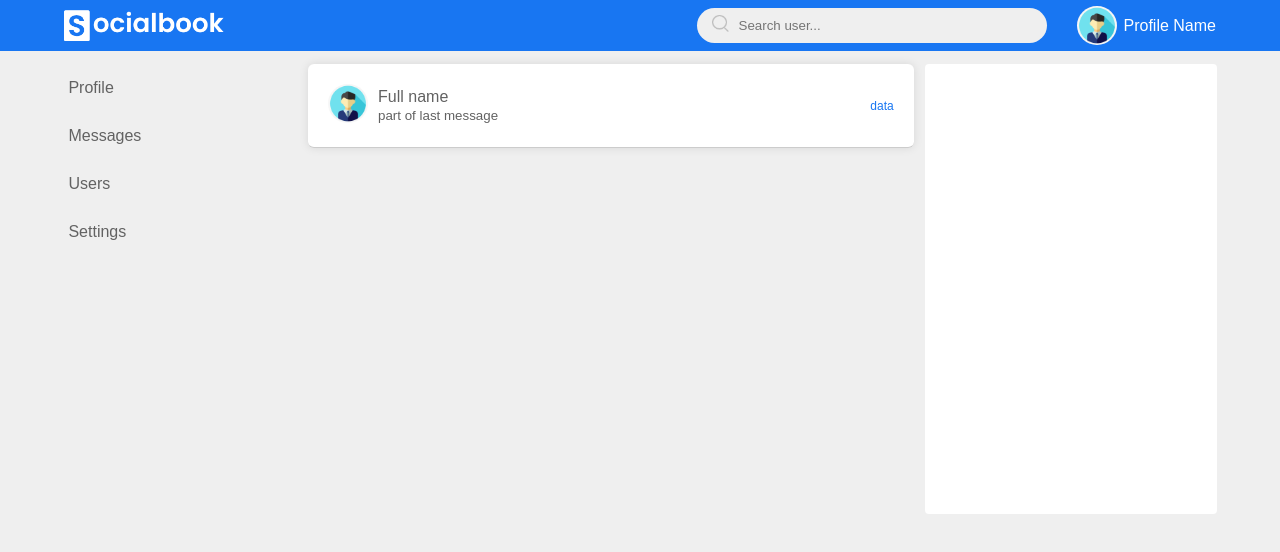
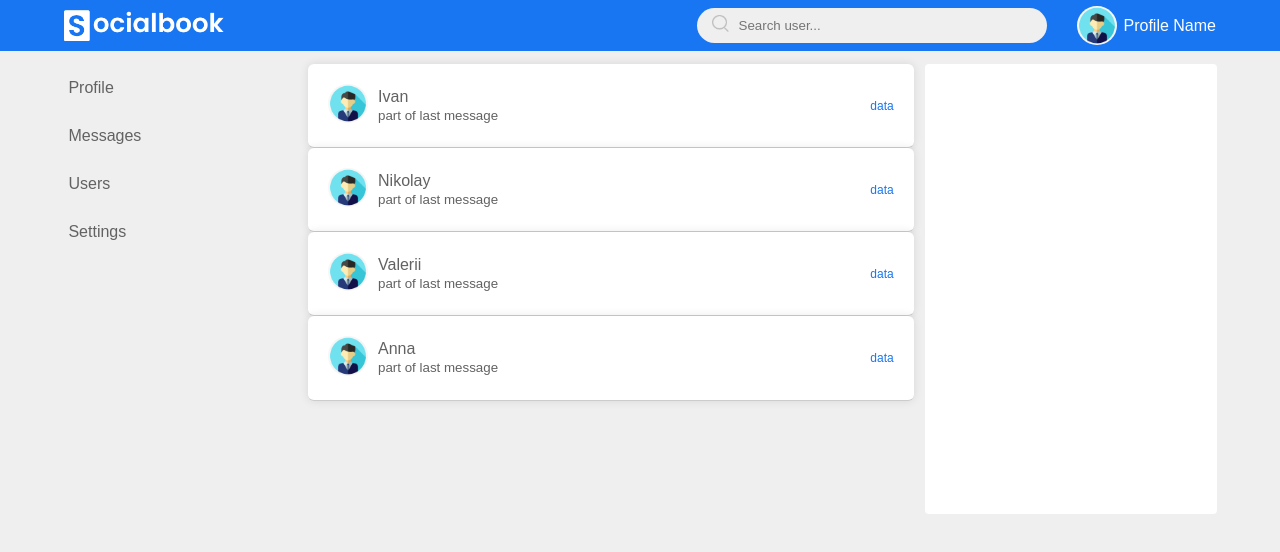
Before and after one commit to Talman95/PetProjectReactJS, a React (Create React App) app in the folder social-network/: page /messages in a window 1280 px wide. Shown: the top 552 px of the page. Built offline with nearby package versions, Linux system fonts and the light colour scheme; the HTML template or start-up script is replaced by a standard one.

Commit message:
allocated messagesItem and create data for messages

```diff
--- a/social-network/src/components/Header/Header.jsx
+++ b/social-network/src/components/Header/Header.jsx
@@ -7,19 +7,19 @@ const Header = (props) => {
     return (
         <div className={classes.header}>
             <div className={classes.header_left}>
-                <img src={logo} className={classes.logo} />
+                <img src={logo} alt="user photo" className={classes.logo} />
             </div>
 
             <div className={classes.header_right}>
                 <div className={classes.search_box}>
                     <a className={classes.search_button}>
-                        <img src={searchButton} />
+                        <img src={searchButton} alt="search button"/>
                     </a>
                     <input type="text" placeholder="Search user..." />
                 </div>
                 <div className={classes.header_user_icon}>
                     <a href="">
-                        <img src={userLogo} />
+                        <img src={userLogo} alt=""/>
                         <p>Profile Name</p>
                     </a>
                 </div>
--- a/social-network/src/components/Nav/Nav.jsx
+++ b/social-network/src/components/Nav/Nav.jsx
@@ -7,8 +7,8 @@ const Nav = (props) => {
             <div className={classes.links}>
                 <NavLink to="/" className={classes.item}>Profile</NavLink>
                 <NavLink to="/messages" className={classes.item}>Messages</NavLink>
-                <a className={classes.item}>Users</a>
-                <a className={classes.item}>Settings</a>
+                <a href="" className={classes.item}>Users</a>
+                <a href="" className={classes.item}>Settings</a>
             </div>
 
         </div>
--- a/social-network/src/components/Profile/Profile.jsx
+++ b/social-network/src/components/Profile/Profile.jsx
@@ -8,7 +8,7 @@ const Profile = (props) => {
         <div>
             <div className={classes.write_post_container}>
                 <div className={classes.user_profile}>
-                    <img src={userLogo} />
+                    <img src={userLogo} alt=""/>
                     <div>
                         <p>Full Name</p>
                         <small>status</small>
--- a/social-network/src/components/Profile/Profile.module.css
+++ b/social-network/src/components/Profile/Profile.module.css
@@ -39,5 +39,5 @@
     display: flex;
     margin-top: 10px;
     margin-right: 10px;
-    justify-content: end;
+    justify-content: flex-end;
 }
--- a/social-network/src/components/Profile/posts/MyPosts.jsx
+++ b/social-network/src/components/Profile/posts/MyPosts.jsx
@@ -7,7 +7,7 @@ const MyPosts = (props) => {
     return (
         <div className={classes.post_container}>
                 <div className={classes.user_profile}>
-                    <img src={userLogo} />
+                    <img src={userLogo} alt="" />
                     <div>
                         <p>Full Name</p>
                         <span>time</span>
@@ -18,8 +18,8 @@ const MyPosts = (props) => {
 
                 <div className={classes.post_row}>
                     <div className={classes.activity_icons}>
-                        <div><img src={like} />2</div>
-                        <div><img src={comments} />2</div>
+                        <div><img src={like} alt="like" />2</div>
+                        <div><img src={comments} alt="comments" />2</div>
                     </div>
                 </div>
             </div>
--- a/social-network/src/components/messages/Messages.jsx
+++ b/social-network/src/components/messages/Messages.jsx
@@ -1,25 +1,18 @@
-import { NavLink } from 'react-router-dom';
-import classes from './Messages.module.css';
-import userLogo from './../../assets/images/user.png';
+import MessagesItem from './messagesItem/MessagesItem';
+
 
 const Messages = (props) => {
+    const messagesData = [
+        { id: 0, name: 'Ivan', message: 'Hi, friend' },
+        { id: 1, name: 'Nikolay', message: 'Hi, friend' },
+        { id: 2, name: 'Valerii', message: 'Hi, friend' },
+        { id: 3, name: 'Anna', message: 'Hi, friend' }
+    ]
+
     return (
-        <>
-            <NavLink to={"/messages/" + 1}>
-                <div className={classes.dialog}>
-                    <div className={classes.dialog_container}>
-                        <div className={classes.image_person}>
-                            <img src={userLogo} />
-                        </div>
-                        <div className={classes.info_message}>
-                            <p>Full name</p>
-                            <small>part of last message</small>
-                        </div>
-                    </div>
-                    <div className={classes.date_message}>data</div>
-                </div>
-            </NavLink>
-        </>
+        <div>
+            {messagesData.map(mes => <MessagesItem key={mes.id} id={mes.id} name={mes.name} message={mes.message} />)}
+        </div>
     )
 }
 
--- a/social-network/src/components/messages/chatBox/ChatBox.jsx
+++ b/social-network/src/components/messages/chatBox/ChatBox.jsx
@@ -7,7 +7,7 @@ const ChatBox = (props) => {
             <div className={classes.header}>
                 <div class={classes.button_back}>
                     <NavLink to="/messages" class={classes.button_back}>
-                        <img src="" />
+                        <img src="" alt=""/>
                         Back
                     </NavLink>
                 </div>
@@ -16,14 +16,14 @@ const ChatBox = (props) => {
                     <span class={classes.time}>15 minutes ago...</span>
                 </div>
                 <a href=''>
-                    <img src="" />
+                    <img src="" alt =""/>
                 </a>
             </div>
 
             <div className={classes.chatlogs}>
                 <div className={classes.chat}>
                     <div className={classes.user_photo}>
-                        <img src="" />
+                        <img src="" alt="" />
                     </div>
                     <p className={classes.chat_message}>
                         messages
--- /dev/null
+++ b/social-network/src/components/messages/messagesItem/MessagesItem.jsx
@@ -0,0 +1,28 @@
+import { NavLink } from 'react-router-dom';
+import classes from './MessagesItem.module.css';
+
+import userLogo from './../../../assets/images/user.png';
+
+const MessagesItem = (props) => {
+
+    let path = '/messages/' + props.id;
+
+    return (
+        <NavLink to={path}>
+            <div className={classes.dialog}>
+                <div className={classes.dialog_container}>
+                    <div className={classes.image_person}>
+                        <img src={userLogo} alt="" />
+                    </div>
+                    <div className={classes.info_message}>
+                        <p>{props.name}</p>
+                        <small>part of last message</small>
+                    </div>
+                </div>
+                <div className={classes.date_message}>data</div>
+            </div>
+        </NavLink>
+    )
+}
+
+export default MessagesItem;
```
Also changed, not shown: social-network/src/components/messages/messagesItem/MessagesItem.module.css (renamed from social-network/src/components/messages/Messages.module.css).
